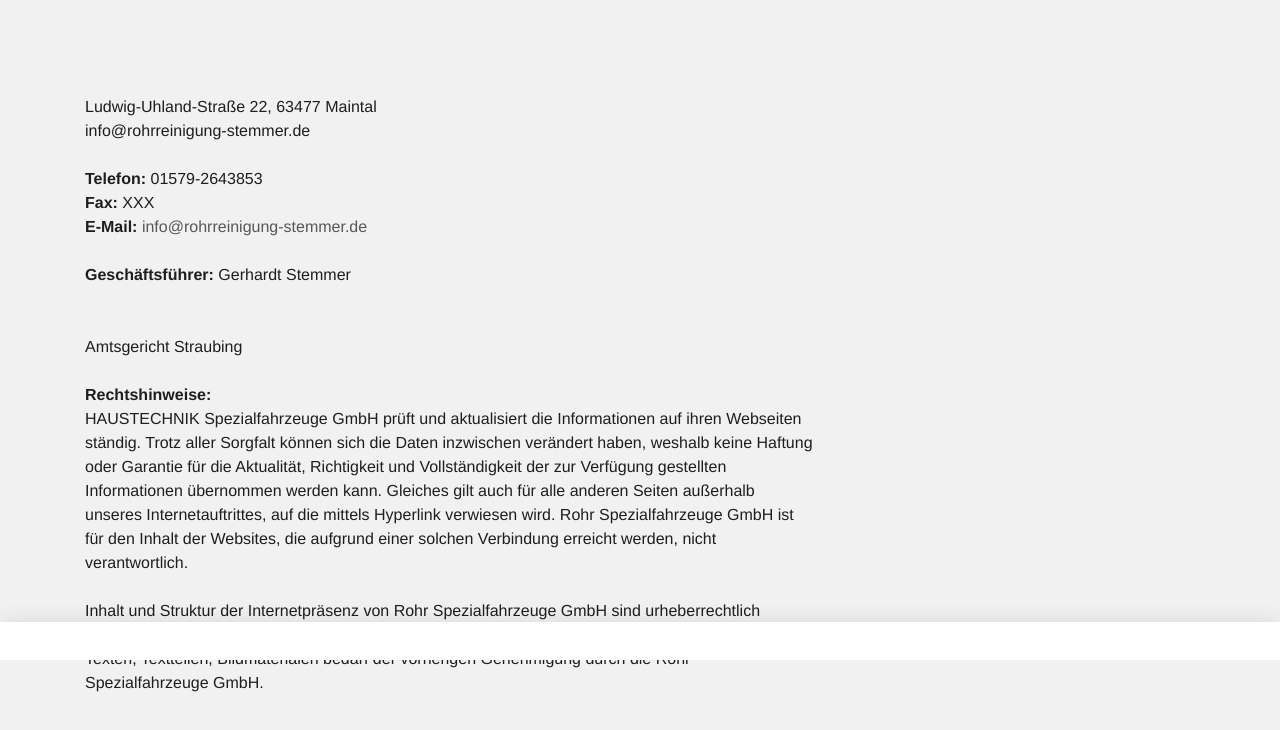
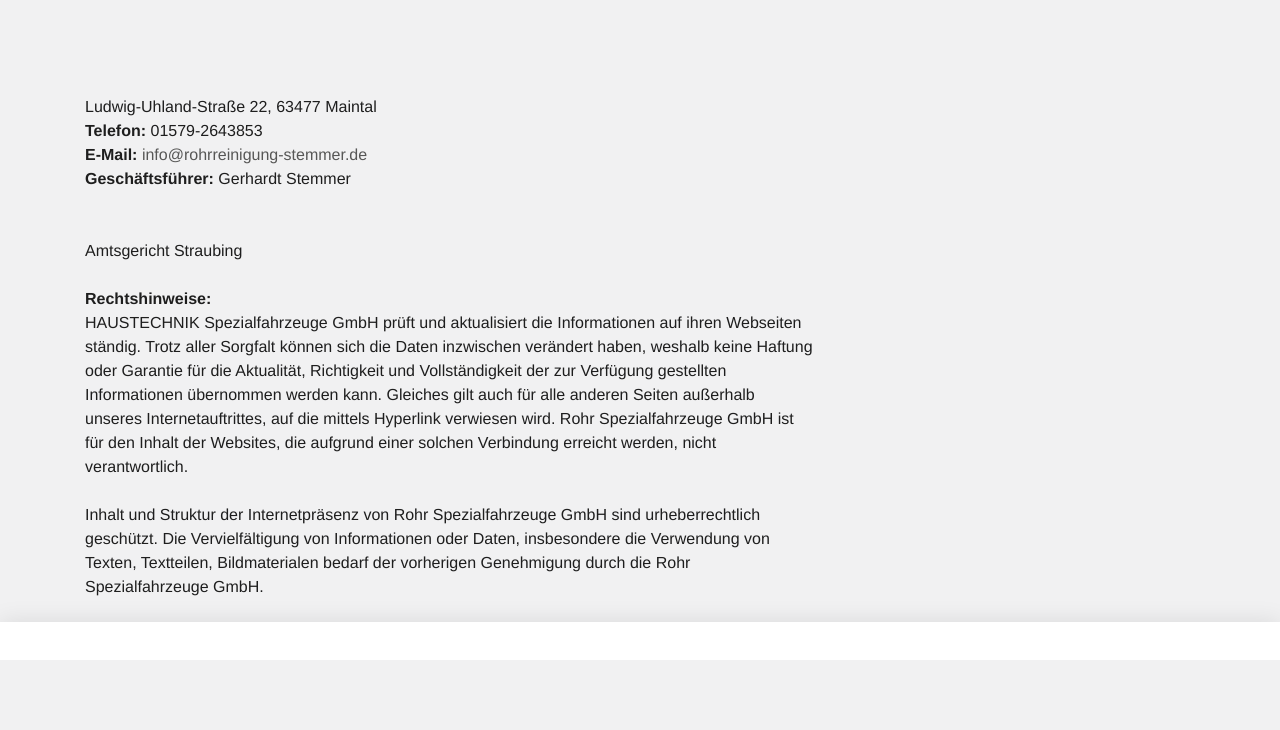
Before and after one commit to Rohrreinigung-rhein-main/Rohrreinigung-Stemmer, a plain HTML site: page impressum.html in a window 1280 px wide. Shown: the part 140-870 px from the top of the page. After the commit the page ends 837 px from the top, so only its background shows below. Drawn offline with Linux system fonts and the light colour scheme; a script that the page names is missing.

Commit message:
Update impressum.html

```diff
--- a/impressum.html
+++ b/impressum.html
@@ -27,7 +27,7 @@ class="ie9"><![endif]--><!--[if (gt IE 9)|!(IE)]><!--><body><!--<![endif]-->
   <a href="index.html">startseite</a>
 
   Impressum</h2></div></div></div></div><div class="container slot-two-columns"><div class="row"><div class="col-xs-12 col-md-8">
-<a id="c8"></a><div class="content-text m-b-1"><div class="row"><div class="col-sm-12"><p class="bodytext"><strong></strong><br>  <br> Ludwig-Uhland-Straße 22, 63477 Maintal<br> info@rohrreinigung-stemmer.de</p><p class="bodytext">&nbsp;</p><p class="bodytext"><strong>Telefon:</strong> 01579-2643853<br> <strong>Fax:</strong> XXX<br> <strong>E-Mail:</strong> <a href="mailto:info@rohrreinigung-stemmer.de">info@rohrreinigung-stemmer.de</a></p><p class="bodytext">&nbsp;</p><p class="bodytext"><strong>Geschäftsführer:</strong> Gerhardt Stemmer
+<a id="c8"></a><div class="content-text m-b-1"><div class="row"><div class="col-sm-12"><p class="bodytext"><strong></strong><br>  <br> Ludwig-Uhland-Straße 22, 63477 Maintal<br> <p class="bodytext"><strong>Telefon:</strong> 01579-2643853<br>  <strong>E-Mail:</strong> <a href="mailto:info@rohrreinigung-stemmer.de">info@rohrreinigung-stemmer.de</a></p><p class="bodytext"><strong>Geschäftsführer:</strong> Gerhardt Stemmer
 
 
 
```
